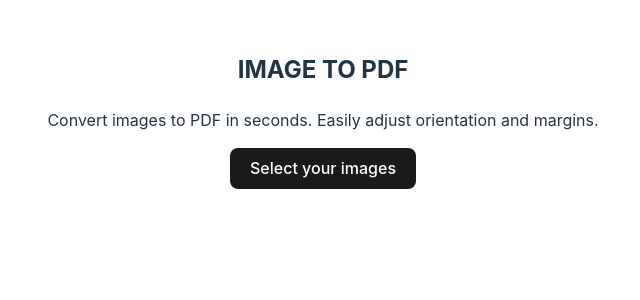
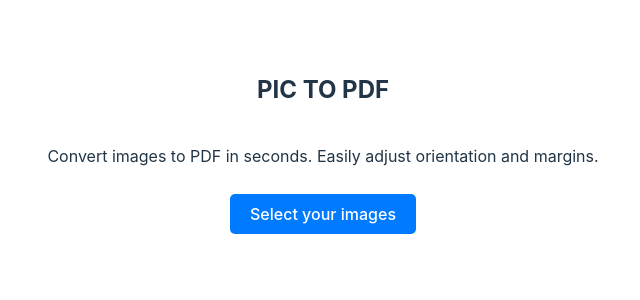
Before and after one commit to Ehidiamhen/image-to-PDF, a React (Vite) app: page / in a window 1280 px wide. Shown: the top 300 px of the page, without its empty margins (317-957 px from the left). Built offline with nearby package versions, Linux system fonts and the light colour scheme.

Commit message:
improved app styling

```diff
--- a/index.html
+++ b/index.html
@@ -4,7 +4,7 @@
     <meta charset="UTF-8" />
     <link rel="icon" type="image/svg+xml" href="/vite.svg" />
     <meta name="viewport" content="width=device-width, initial-scale=1.0" />
-    <title>Image to PDF</title>
+    <title>PIC TO PDF</title>
   </head>
   <body>
     <div id="root"></div>
--- a/src/App.css
+++ b/src/App.css
@@ -5,6 +5,66 @@
   text-align: center;
 }
 
-.imgContainer {
-  margin-top: 2rem;
+.container {
+  display: flex;
+  flex-direction: column;
+  align-items: center;
+  padding: 20px;
 }
+
+.card {
+  padding: 20px;
+  margin-bottom: 20px;
+}
+
+h2 {
+  margin-bottom: 20px;
+  font-size: 24px;
+}
+
+.btn {
+  padding: 10px 20px;
+  margin: 10px;
+  cursor: pointer;
+  border: none;
+  border-radius: 5px;
+  font-size: 16px;
+  transition: background-color 0.3s ease;
+}
+
+.btn-upload {
+  background-color: #007bff;
+  color: white;
+}
+
+.btn-clear {
+  background-color: #f44336;
+  color: white;
+}
+
+.btn-convert {
+  background-color: #28a745;
+  color: white;
+}
+
+.btn:hover {
+  opacity: 0.9;
+}
+
+.preview-container {
+  margin-top: 20px;
+}
+
+.image-grid {
+  display: flex;
+  flex-wrap: wrap;
+  gap: 20px;
+}
+
+.preview-img {
+  width: 45%;
+  margin: auto;
+  height: auto;
+  border: 1px solid #ddd;
+  border-radius: 5px;
+}
--- a/src/App.jsx
+++ b/src/App.jsx
@@ -67,26 +67,33 @@ function App() {
   console.log(images)
 
   return (
-    <>
-      <h2>IMAGE TO PDF</h2>
+    <div className='container'>
+      <h2>PIC TO PDF</h2>
       <p>Convert images to PDF in seconds. Easily adjust orientation and margins.</p>
 
       {(images.length == 0 )
-        ?<button onClick={handleCLick}>Select your images</button>
+        ?<button onClick={handleCLick} className='btn btn-upload'>Select your images</button>
         :(
           <>
-            <button onClick={handleConvert}>Convert to PDF</button>
-            <button onClick={handleCLick}>Add images</button>
-            <button onClick={clearImages}>Clear</button>
+            <div className="card">
+            <button onClick={handleConvert} className='btn btn-convert'>Convert to PDF</button>
+            <button onClick={handleCLick} className='btn btn-upload'>Add More Images</button>
+            <button onClick={clearImages} className='btn btn-clear'>Clear Images</button>
+            </div>
             {
               Array.isArray(images) && images.length > 0  &&
-              imagePreviews.map((image, index) => {
-                return (
-                  <div className="imgContainer" key={index}>
-                    <img src={image} alt={`Uploaded ${index}`} style={{ width: '90%', height: 'auto' }} />
+              (
+                <div className="preview-container">
+                  <h3>Selected Images</h3>
+                  <div className="image-grid">
+                  {imagePreviews.map((image, index) => {
+                    return (
+                     <img key={index} src={image} alt={`Uploaded ${index}`} className='preview-img' />
+                    )
+                  })}
                   </div>
-                )
-              })
+                </div>
+              )
             }
           </>
         )
@@ -100,7 +107,7 @@ function App() {
       onChange={handleFileChange}
       />
 
-    </>
+    </div>
   )
 }
 
```
